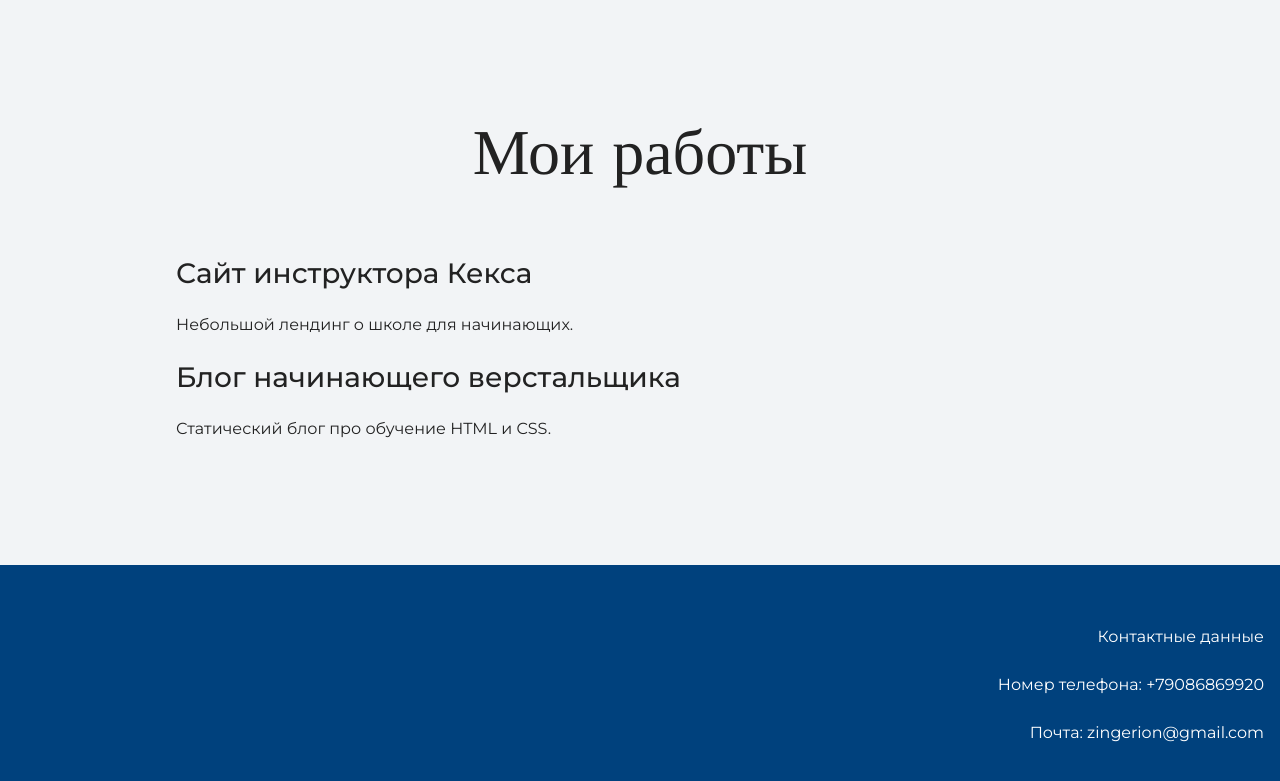
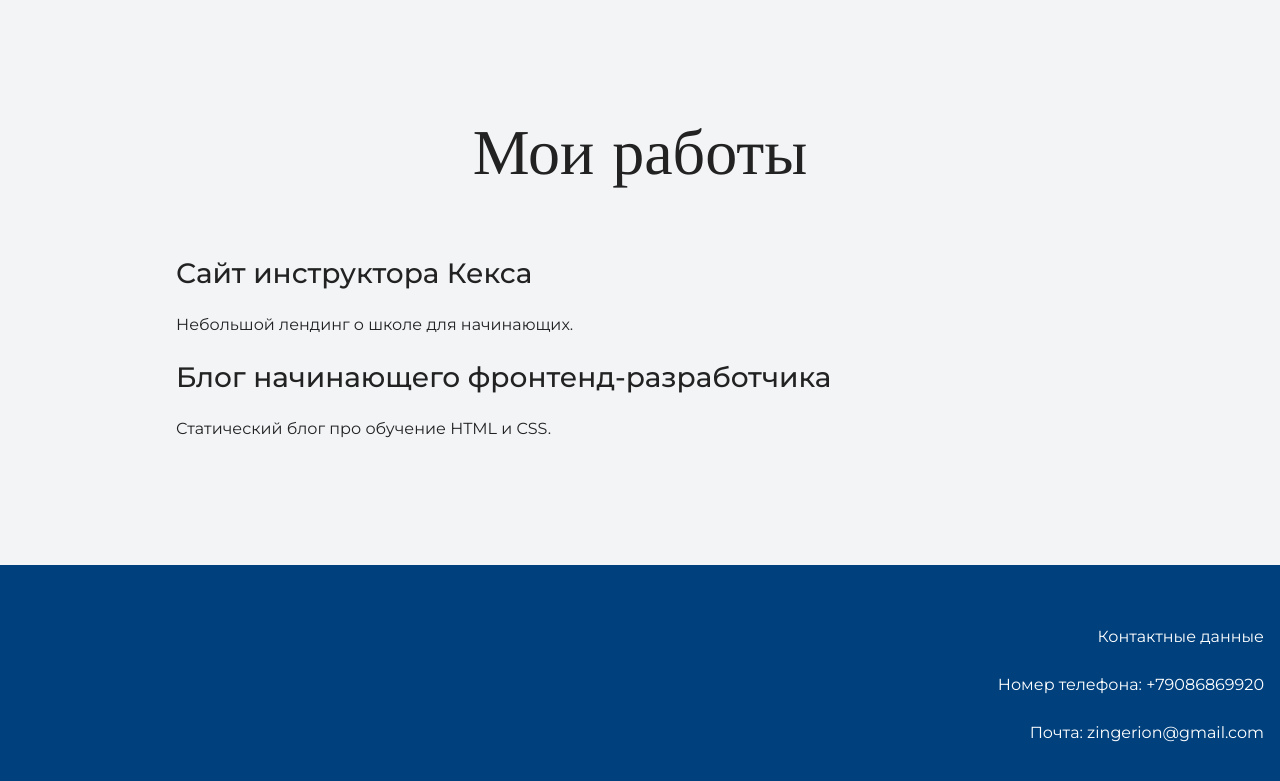
Before and after one commit to Zingerion/Emelianov-site, a plain HTML site: page index.html in a window 1280 px wide. Shown: the part 1375-2156 px from the top of the page. Drawn offline with nearby package versions, Linux system fonts and the light colour scheme.

Commit message:
меняет текст на главной странице

```diff
--- a/index.html
+++ b/index.html
@@ -38,7 +38,7 @@
       		<h3>Сайт инструктора Кекса</h3>
       		<p>Небольшой лендинг о школе для начинающих.</p>
 
-      		<h3>Блог начинающего верстальщика</h3>
+      		<h3>Блог начинающего фронтенд-разработчика</h3>
       		<p>Статический блог про обучение HTML и CSS.</p>
       	</div>
     </section>
```
